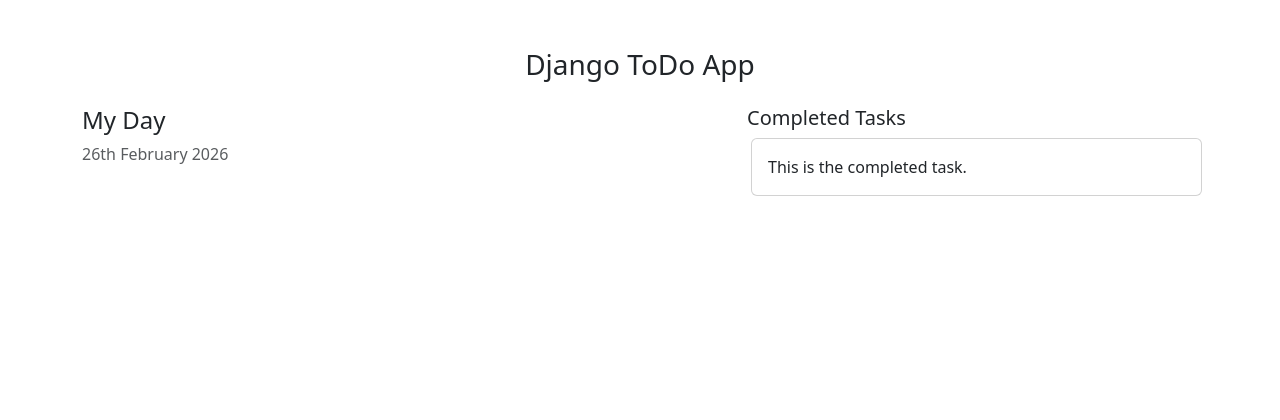
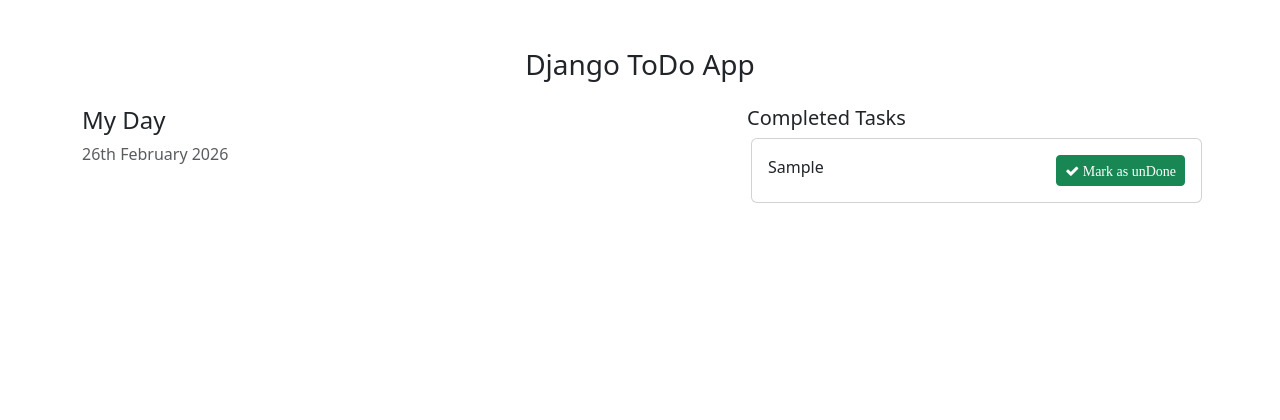
Before and after one commit to Htajamul/todo_with_django, a Django app: page / in a window 1280 px wide. Shown: the top 420 px of the page. Run offline with Django 5.2, Linux system fonts and the light colour scheme; tables that the repository leaves empty hold one stand-in row (values such as "Sample post").

Commit message:
todo app final

```diff
--- a/app1/templates/app1/home.html
+++ b/app1/templates/app1/home.html
@@ -21,9 +21,9 @@ home
                     <div class="card-body d-flex justify-content-between align-items-center">
                         {{task.task}}
                         <span>
-                            <a class="btn btn-success btn-sm"><i class="fa fa-check"></i></a>
-                            <a class="btn btn-danger btn-sm"><i class="fa fa-trash"></i></a>
-                            <a class="btn btn-primary btn-sm"><i class="fa fa-pencil"></i></a>
+                            <a href="{% url 'mark_as_done' task.id %}" class="btn btn-success btn-sm"><i class="fa fa-check"> Mark as Done</i></a>
+                            <a href="{% url 'delete' task.id %} " class="btn btn-danger btn-sm"><i class="fa fa-trash"> </i></a>
+                            <a href="{% url 'edit' task.id %}" class="btn btn-primary btn-sm"><i class="fa fa-pencil"> </i></a>
                         </span>
                     </div>
                 </div>
@@ -33,14 +33,21 @@ home
         </div>
 
         <!-- Completed Tasks Section -->
+
         <div class="col-12 col-md-5 col-lg-5 mb-3">
             <h5>Completed Tasks</h5>
+            {% for task in completedTask %}
             <div class="card m-1 w-100">
-                <div class="card-body">
-                    This is the completed task.
+                <div class="card-body d-flex justify-content-between">
+                    {{task.task}}
+                    <span>
+                        <a href="{% url 'mark_as_undone' task.id %}" class="btn btn-success btn-sm"><i class="fa fa-check"> Mark as unDone</i></a>
+                    </span>
                 </div>
             </div>
+             {% endfor %}
         </div>
+
     </div>
 
     <!-- Add Task Form -->
@@ -50,7 +57,7 @@ home
                 {% csrf_token %}
                 <div class="form-group d-flex">
                     <input type="text" name="task" class="form-control me-2" placeholder="Add a task">
-                    <button tyep='submit' class="btn btn-primary"><i class="fa fa-plus"></i> Add</button>
+                    <button type='submit' class="btn btn-primary"><i class="fa fa-plus"></i> Add</button>
                 </div>
             </form>
         </div>
--- a/app1/urls.py
+++ b/app1/urls.py
@@ -2,5 +2,18 @@ from django.urls import path
 from . import views
 urlpatterns = [
     path('',views.home, name='home'),
-    path('todo/',views.add_task, name='add_task')
+    # add task
+    path('todo/',views.add_task, name='add_task'),
+
+    # mark as done
+    path('mark_as_done/<int:pk>/', views.mark_as_done, name='mark_as_done'),
+
+    # mark as undone
+    path('mark_as_undone/<int:pk>/', views.mark_as_undone, name='mark_as_undone'),
+
+    # delete
+    path('delete/<int:pk>/', views.delete, name='delete'),
+
+    # edit feature
+    path('edit/<int:pk>/', views.edit, name='edit')
 ]
--- a/app1/views.py
+++ b/app1/views.py
@@ -1,14 +1,51 @@
-from django.shortcuts import render,redirect
+from django.shortcuts import render,redirect,get_object_or_404
 from .models import Task
 from django.http import HttpResponse
 # Create your views here.
 
 def home(request):
-    tasks = Task.objects.filter(is_completed=False).order_by('updated_at')
-    return render(request,'app1/home.html',{'tasks':tasks})
+    tasks = Task.objects.filter(is_completed=False).order_by('-updated_at')
+    completedTask = Task.objects.filter(is_completed = True)
+    context ={
+        'tasks':tasks,
+        'completedTask':completedTask
+    }
+    return render(request,'app1/home.html',context)
 
 
 def add_task(request):
     task = request.POST['task']
     Task.objects.create(task=task)
     return redirect('home')
+
+
+def mark_as_done(request,pk):
+    task = get_object_or_404(Task,pk=pk)
+    task.is_completed = True
+    task.save()
+    return redirect('home')
+
+
+def mark_as_undone(request,pk):
+    task = get_object_or_404(Task,pk=pk)
+    task.is_completed = False
+    task.save()
+    return redirect('home')
+
+def delete(request,pk):
+    task = get_object_or_404(Task,pk=pk)
+    task.delete()
+    return redirect('home')
+
+def edit(request,pk):
+    task = get_object_or_404(Task,pk=pk)
+    if request.method == 'POST':
+        new_task = request.POST['task']
+        task.task = new_task
+        task.save()
+        return redirect('home')
+    else:
+        context = {
+            'task':task
+        }
+    return render(request,'app1/edit_task.html',context)
```
Also changed, not shown: app1/templates/app1/edit_task.html (added, +20 -0 lines).
